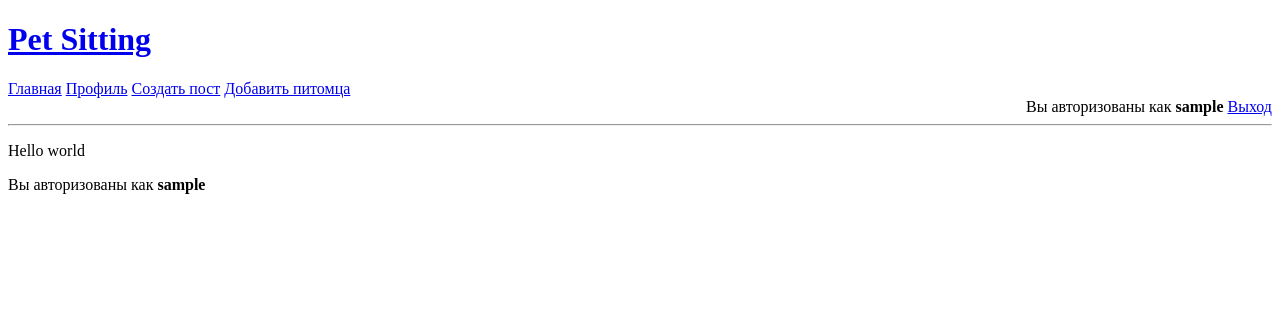
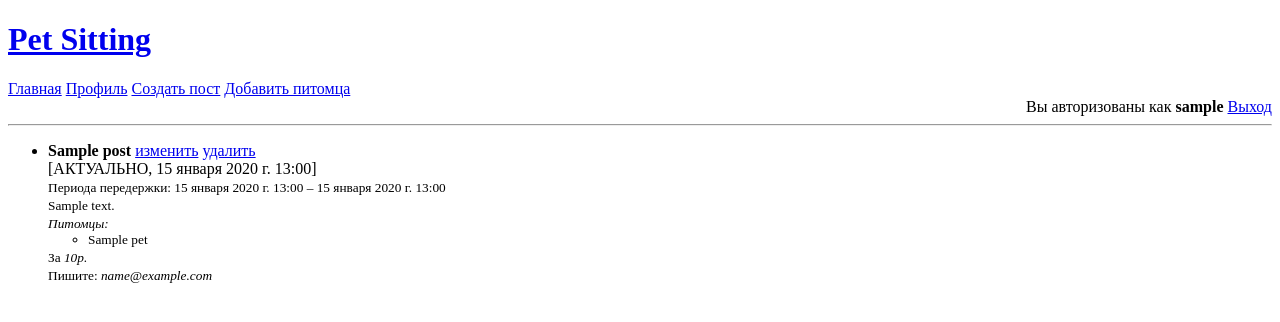
Before and after one commit to PolinaZi/pet_sitting_django, a Django app: page / in a window 1280 px wide. Shown: the top 322 px of the page. Run offline with Django 4.2, Linux system fonts and the light colour scheme; a user stored in the database is signed in; tables that the repository leaves empty hold one stand-in row (values such as "Sample post").

Commit message:
+ posts list, delete posts

```diff
--- a/web/forms.py
+++ b/web/forms.py
@@ -1,6 +1,7 @@
 from django import forms
 from django.contrib.auth import get_user_model
-from datetime import datetime
+
+from django.utils import timezone
 
 from web.models import Pet, Post
 
@@ -40,7 +41,7 @@ class PetForm(forms.ModelForm):
 class PostForm(forms.ModelForm):
     def save(self, commit=True):
         if self.instance.id is None:
-            self.instance.post_date = datetime.now()
+            self.instance.post_date = timezone.now()
         self.instance.user = self.initial['user']
         return super().save(commit)
 
--- a/web/templates/web/main.html
+++ b/web/templates/web/main.html
@@ -1,7 +1,34 @@
 {% extends 'web/base.html' %}
 {% block content %}
-    <p>Hello world</p>
-    {% if not user.is_anonymous %}
-        <p>Вы авторизованы как <b>{{ user.username }}</b></p>
-    {% endif %}
+
+    <ul>
+        {% for post in posts %}
+            <li>
+                <b>{{ post.title }}</b>
+                {% if post.user.id == user.id %}
+                    <a href="{% url 'posts_edit' post.id %}">изменить</a>
+                    <a href="{% url 'posts_delete' post.id %}">удалить</a>
+                {% endif %}
+                <br>
+                [{% if post.opened %}АКТУАЛЬНО{% else %}неактуально{% endif %}, {{ post.post_date }}]
+                <br>
+                <small>
+                    Периода передержки: {{ post.start_date }} – {{ post.end_date }}
+                    <br>
+                    {{ post.content }}
+                    <br>
+                    <em>Питомцы:</em>
+                    <ul>
+                        {% for pet in post.pets.all %}
+                            <li>{{ pet.name }}</li>
+                        {% endfor %}
+                    </ul>
+                    За <em>{{ post.price }}р.</em>
+                    <br>
+                    Пишите: <em>{{ post.user.email }}</em>
+                </small>
+            </li>
+        {% endfor %}
+    </ul>
+
 {% endblock %}
--- a/web/templates/web/profile.html
+++ b/web/templates/web/profile.html
@@ -3,7 +3,7 @@
     <h2>Профиль</h2>
     <h3> @{{ user.username }}: {{ user.first_name }} {{ user.last_name }}</h3>
     <h4>Email: {{ user.email }}</h4>
-    <h4>Ваши питомцы</h4>
+    <h4>Питомцы:</h4>
     <ul>
         {% for pet in items %}
             <li>
--- a/web/urls.py
+++ b/web/urls.py
@@ -1,6 +1,7 @@
 from django.urls import path
 
-from web.views import main_view, registration_view, auth_view, logout_view, pet_edit_view, profile_view, post_edit_view
+from web.views import main_view, registration_view, auth_view, logout_view, pet_edit_view, profile_view, \
+    post_edit_view, post_delete_view
 
 urlpatterns = [
     path("", main_view, name="main"),
@@ -11,5 +12,6 @@ urlpatterns = [
     path("pets/<int:id>/", pet_edit_view, name="pets_edit"),
     path("profile/", profile_view, name="profile"),
     path("posts/add/", post_edit_view, name="posts_add"),
-    path("posts/<int:id>/", post_edit_view, name="posts_edit")
+    path("posts/<int:id>/", post_edit_view, name="posts_edit"),
+    path("posts/<int:id>/delete", post_delete_view, name="posts_delete")
 ]
--- a/web/views.py
+++ b/web/views.py
@@ -8,7 +8,8 @@ User = get_user_model()
 
 
 def main_view(request):
-    return render(request, 'web/main.html')
+    posts = Post.objects.all().order_by('-post_date')
+    return render(request, 'web/main.html', {"posts": posts, "user": request.user})
 
 
 def registration_view(request):
@@ -62,7 +63,7 @@ def pet_edit_view(request, id=None):
 def profile_view(request):
     user = request.user
     items = Pet.objects.filter(user=user)
-    return render(request, f"web/profile.html", {"items": items, "user": user})
+    return render(request, "web/profile.html", {"items": items, "user": user})
 
 
 def post_edit_view(request, id=None):
@@ -74,3 +75,9 @@ def post_edit_view(request, id=None):
             form.save()
             return redirect("main")
     return render(request, "web/post_form.html", {"form": form})
+
+
+def post_delete_view(request, id):
+    post = get_object_or_404(Post, user=request.user, id=id)
+    post.delete()
+    return redirect('main')
```
